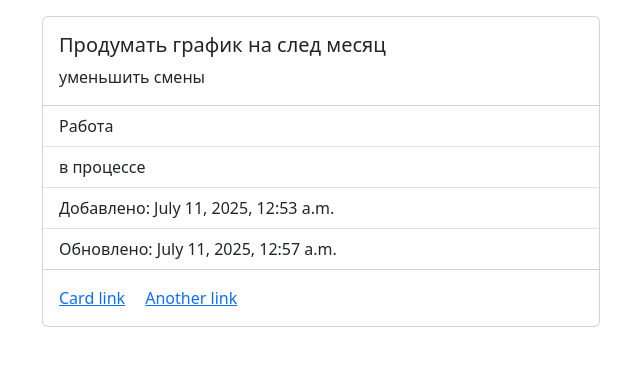
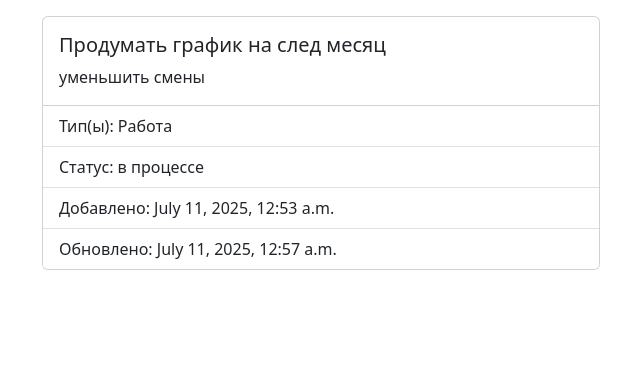
Before and after one commit to Aiigeriim/Tasks, a Django app: page /task/2/ in a window 1280 px wide. Shown: the part 56-422 px from the top of the page, without its empty margins (319-959 px from the left). Run offline with Django 5.2, Linux system fonts and the light colour scheme; data comes from the database, SQL or seed files in the repository.

Commit message:
убрала лишний код

```diff
--- a/source/webapp/templates/delete_task.html
+++ b/source/webapp/templates/delete_task.html
@@ -4,7 +4,7 @@
 
     <form method="POST">
      {% csrf_token %}
-    <p>Вы уверены, что хотите удалить задачу: {{ task.name }}?</p>
+    <p>Вы уверены, что хотите удалить задачу {{ task.summary}}?</p>
      <a class="btn btn-success" href="{% url 'index' %}">Отмена</a>
     <button class="btn btn-danger"  type="submit">Да</button>
     </form>
--- a/source/webapp/templates/detail_task.html
+++ b/source/webapp/templates/detail_task.html
@@ -24,18 +24,10 @@
     <p class="card-text">{{  task.description }}</p>
   </div>
   <ul class="list-group list-group-flush">
-    <li class="list-group-item">{{ task.type.name }}</li>
-    <li class="list-group-item">{{  task.status.name }}</li>
+    <li class="list-group-item">Тип(ы): {{ task.type.name }}</li>
+    <li class="list-group-item">Статус: {{  task.status.name }}</li>
     <li class="list-group-item">Добавлено: {{ task.created_at }}</li>
       <li class="list-group-item">Обновлено: {{ task.updated_at }}</li>
   </ul>
-  <div class="card-body">
-    <a href="#" class="card-link">Card link</a>
-    <a href="#" class="card-link">Another link</a>
-  </div>
 </div>
-
-
-
-
 {% endblock %}
--- a/source/webapp/urls.py
+++ b/source/webapp/urls.py
@@ -1,14 +1,14 @@
 from django.urls import path
 
-from webapp.views import delete_task, delete_all_tasks, IndexView, CreateTaskView, \
-    DetailTaskView, UpdateTaskView
+from webapp.views import delete_all_tasks, IndexView, CreateTaskView, \
+    DetailTaskView, UpdateTaskView, DeleteTaskView
 
 urlpatterns = [
     path('', IndexView.as_view(), name='index'),
     path('add-task/', CreateTaskView.as_view(), name='create_task'),
     path('task/<int:pk>/', DetailTaskView.as_view(), name='detail_task'),
     path('task/<int:pk>/update/', UpdateTaskView.as_view(), name='update_task'),
-    path('task/<int:pk>/delete/', delete_task, name='delete_task'),
+    path('task/<int:pk>/delete/', DeleteTaskView.as_view(), name='delete_task'),
     path('tasks/delete/', delete_all_tasks, name='delete_all_tasks'),
 
 ]
--- a/source/webapp/views.py
+++ b/source/webapp/views.py
@@ -1,7 +1,6 @@
 from django.shortcuts import render, redirect, get_object_or_404
 from django.views import View
-from django.views.generic import TemplateView, DetailView
-
+from django.views.generic import TemplateView
 from webapp.forms import TaskForm
 from webapp.models import Task
 
@@ -13,10 +12,6 @@ class IndexView(TemplateView):
         context = super().get_context_data(**kwargs)
         context['tasks'] = Task.objects.order_by('-created_at')
         return context
-
-    # def get(self, request):
-    #     tasks = Task.objects.order_by('-created_at')
-    #     return render(request, 'index.html', {'tasks': tasks})
 
 
 class CreateTaskView(View):
@@ -33,25 +28,16 @@ class CreateTaskView(View):
         form = TaskForm()
         return render(request, 'create_task.html', {"form": form})
 
-    # def post(self,request):
-    # form = TaskForm(request.POST)
-    # if form.is_valid():
-    #     tags = form.cleaned_data['tags']
-    #     task = form.save()
-    #     task.tags.set(tags)
-    #     return redirect('detail_task', pk=task.pk)
-    # else:
-    #     return render(request, 'create_task.html', {'form': form})
-def delete_task(request, pk):
-    task = get_object_or_404(Task, pk=pk)
-    if request.method == "POST":
+
+class DeleteTaskView(View):
+    def post(self, request, pk):
+        task = get_object_or_404(Task, pk=pk)
         task.delete()
         return redirect('index')
-    else:
-        context = {
-            'task': task
-        }
-        return render(request, 'delete_task.html', context)
+
+    def get(self, request, pk):
+        return render(request, 'delete_task.html', {'pk': pk})
+
 
 class UpdateTaskView(View):
     def post(self, request, pk):
@@ -69,23 +55,6 @@ class UpdateTaskView(View):
         form = TaskForm(instance=task)
         return render(request, 'update_task.html', {'form': form})
 
-
-# def update_task(request, *args, pk, **kwargs):
-#     task = get_object_or_404(Task, pk=pk)
-#     if request.method == "POST":
-#         form = TaskForm(request.POST, instance=task)
-#         if form.is_valid():
-#             task = form.save()
-#             task.tags.set(form.cleaned_data['tags'])
-#             return redirect('detail_task', pk=task.pk)
-#         else:
-#             return render(request, 'update_task.html', {'form': form})
-#     else:
-#         form = TaskForm(instance=task, initial={'tags': task.tags.all})
-#         return render(request, 'update_task.html', {'form': form})
-
-
-
 class DetailTaskView(TemplateView):
     # template_name = 'detail_task.html'
 
@@ -99,7 +68,7 @@ class DetailTaskView(TemplateView):
         return context
 
     def get_template_names(self):
-        if self.task.status == "new":
+        if self.task.status:
             return ['detail_task.html']
         else:
             return ['detail_task.html']
```
Also changed, not shown: source/webapp/forms.py (+2 -40 lines), source/webapp/models.py (+0 -53 lines).
